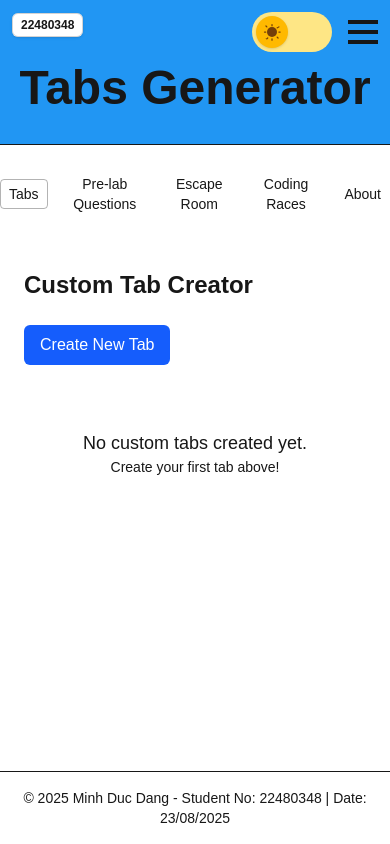
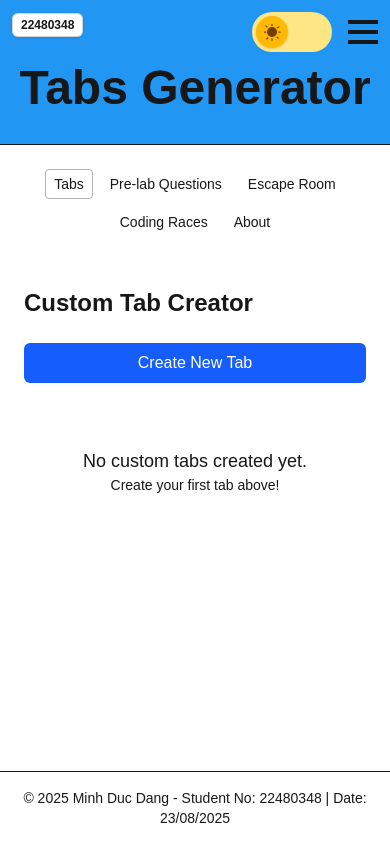
Before and after one commit to Duc1704/CWA_Ass1, a Next.js app: page / in a window 390 px wide. Built offline with nearby package versions, Linux system fonts and the light colour scheme.

Commit message:
fix the responsive UI

```diff
--- a/app/components/Footer.tsx
+++ b/app/components/Footer.tsx
@@ -2,7 +2,7 @@ import { STUDENT_NAME, STUDENT_NUMBER } from '../constants';
 
 export default function Footer(): JSX.Element {
   return (
-    <footer className="fixed bottom-0 left-0 right-0 py-4 text-center text-[--foreground]/70 border-t border-[--foreground]/20 bg-[--background] z-10">
+    <footer className="py-4 text-center text-[--foreground]/70 border-t border-[--foreground]/20 bg-[--background]">
       <p className="text-sm">
         © 2025 {STUDENT_NAME} - Student No: {STUDENT_NUMBER} | Date: 23/08/2025
       </p>
--- a/app/components/navigation/TabNavigationBar.tsx
+++ b/app/components/navigation/TabNavigationBar.tsx
@@ -32,8 +32,8 @@ export default function TabNavigationBar({
   if (!isLoaded) {
     return (
       <section aria-label="Tabs section" className="w-full">
-        <div className="mx-auto max-w-5xl w-full select-none">
-          <div className="flex items-center justify-center gap-3 text-sm sm:text-base">
+        <div className="mx-auto max-w-5xl w-full select-none px-4">
+          <div className="flex flex-wrap items-center justify-center gap-2 sm:gap-3 text-sm sm:text-base">
             {tabs.map((tab) => (
               <button
                 key={tab.id}
@@ -60,10 +60,10 @@ export default function TabNavigationBar({
       <div
         role="tablist"
         aria-label="Pages"
-        className="mx-auto max-w-5xl w-full select-none"
+        className="mx-auto max-w-5xl w-full select-none px-4"
         onKeyDown={onKeyDown}
       >
-        <div className="flex items-center justify-center gap-3 text-sm sm:text-base">
+        <div className="flex flex-wrap items-center justify-center gap-2 sm:gap-3 text-sm sm:text-base">
           {tabs.map((tab, index) => {
             const selected = index === selectedIndex;
             return (
--- a/app/components/overViewTabButton/ButtonControls.tsx
+++ b/app/components/overViewTabButton/ButtonControls.tsx
@@ -33,7 +33,7 @@ const ButtonControls: React.FC<ButtonControlsProps> = ({
   onGenerateCode
 }) => {
   return (
-    <div className="flex items-center gap-4 mb-8">
+    <div className="flex flex-col gap-3 mb-8 sm:flex-row sm:flex-wrap sm:items-center">
       <CreateNewTab
         onNewTabCreated={onNewTabCreated}
         onSelectTab={onSelectTab}
--- a/app/components/overViewTabButton/CreateNewTab.tsx
+++ b/app/components/overViewTabButton/CreateNewTab.tsx
@@ -51,27 +51,30 @@ const CreateNewTab: React.FC<CreateNewTabProps> = ({
           onClick={handleShowForm}
           variant="primary"
           size="md"
+          className="w-full sm:w-auto"
         >
           Create New Tab
         </Button>
       ) : (
         <div className="space-y-4">
           <h3 className="text-lg font-semibold">Create New Tab</h3>
-          <div className="flex gap-3 items-center">
+          <div className="flex flex-col gap-3 sm:flex-row sm:items-center">
             <input
               type="text"
               value={newTabHeading}
               onChange={(e) => setNewTabHeading(e.target.value)}
               placeholder="Enter tab name..."
-              className="flex-1 px-3 py-2 border border-[--foreground]/30 rounded-md bg-[--background] text-[--foreground] focus:outline-none focus:ring-2 focus:ring-blue-500"
+              className="w-full sm:w-auto sm:flex-1 px-3 py-2 border border-[--foreground]/30 rounded-md bg-[--background] text-[--foreground] focus:outline-none focus:ring-2 focus:ring-blue-500"
               onKeyPress={(e) => e.key === "Enter" && handleAddTab()}
               autoFocus
             />
+            <div className="flex flex-col gap-2 sm:flex-row sm:gap-3 w-full sm:w-auto">
               <Button
                 onClick={handleAddTab}
                 disabled={!newTabHeading.trim()}
                 variant="success"
                 size="sm"
+                className="w-full sm:w-auto"
               >
                 Create
               </Button>
@@ -79,9 +82,11 @@ const CreateNewTab: React.FC<CreateNewTabProps> = ({
                 onClick={handleCancel}
                 variant="secondary"
                 size="sm"
+                className="w-full sm:w-auto"
               >
                 Cancel
               </Button>
+            </div>
           </div>
         </div>
       )}
--- a/app/layout.tsx
+++ b/app/layout.tsx
@@ -10,7 +10,7 @@ export default function RootLayout({ children }: { children: React.ReactNode })
   return (
     <html lang="en" suppressHydrationWarning>
       <body>
-        <main id="main" className="container min-h-screen bg-[--background] text-[--foreground] transition-colors" role="main">
+        <main id="main" className="min-h-screen flex flex-col bg-[--background] text-[--foreground] transition-colors" role="main">
           {children}
         </main>
       </body>
--- a/app/page.tsx
+++ b/app/page.tsx
@@ -3,8 +3,11 @@ import Footer from './components/Footer';
 
 export default function Home(): JSX.Element {
   return (
-    <div className="pb-20">
+    <div className="min-h-screen flex flex-col">
       <Header />
+
+      {/* Fill available space so footer sits at the bottom */}
+      <div className="flex-1" />
 
       {/* Footer */}
       <Footer />
```
Lines whose indentation alone changed are shown as unchanged.
